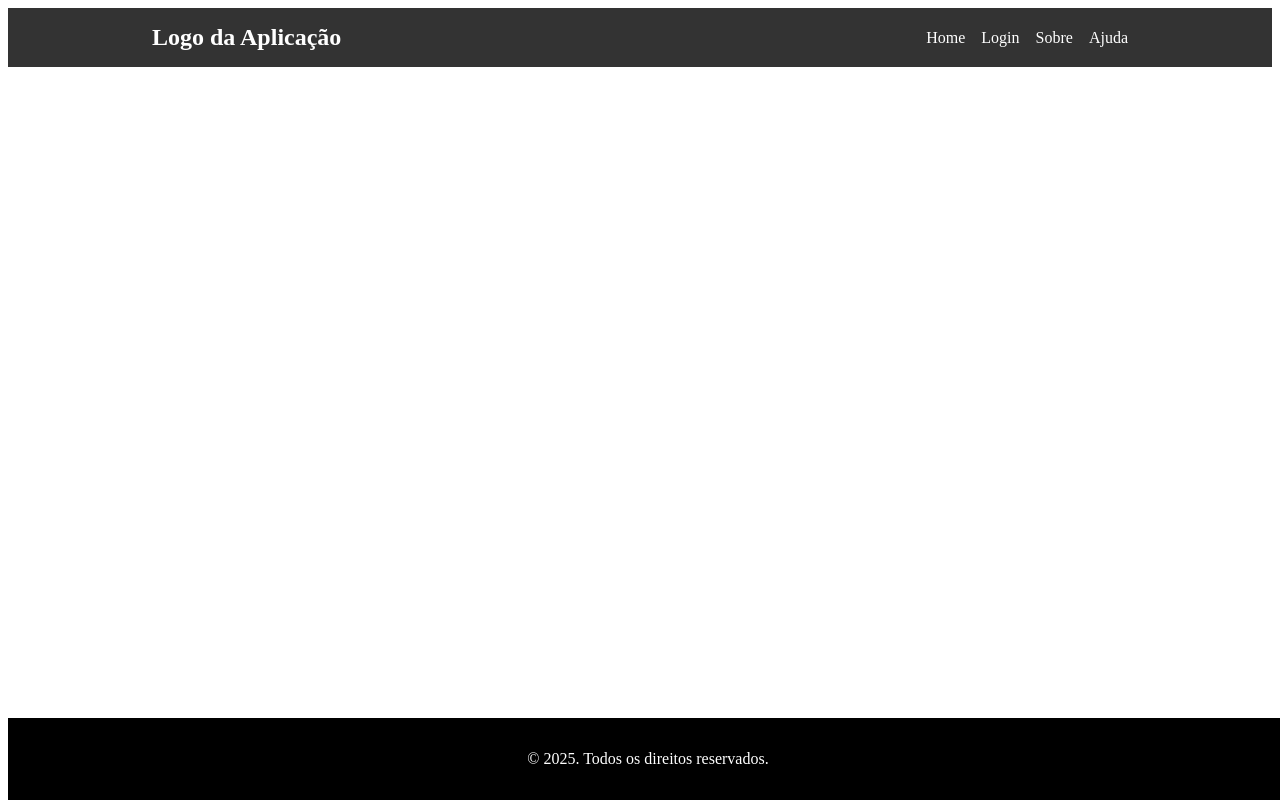
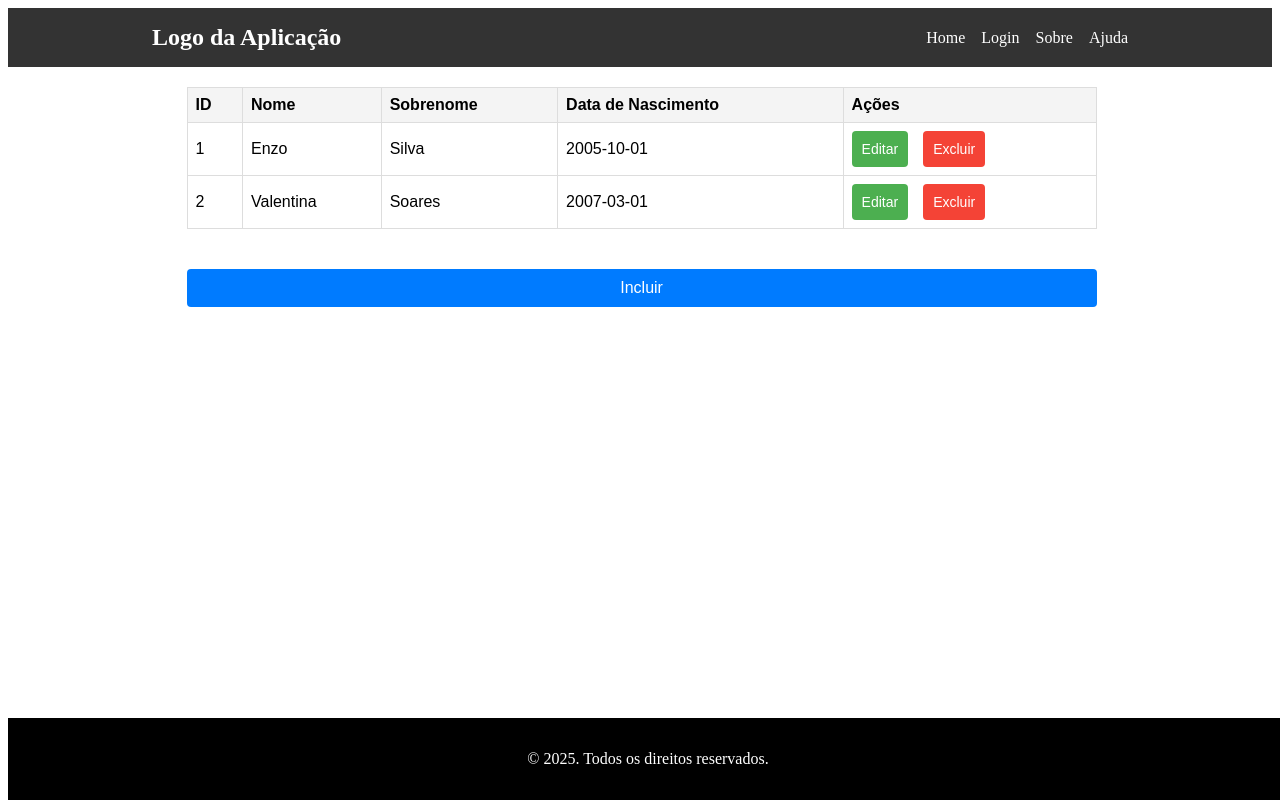
Before and after one commit to renatarsilva/angularcrud, an Angular app: page /pessoas in a window 1280 px wide. Before the commit this address led to /. Built offline with nearby package versions, Linux system fonts and the light colour scheme.

Commit message:
first commit

```diff
--- a/src/app/app.routes.ts
+++ b/src/app/app.routes.ts
@@ -1,6 +1,8 @@
 import { Routes } from '@angular/router';
 import { HomeComponent } from './pages/home/home.component';
 import { PessoaLoginComponent } from './pages/pessoa-login/pessoa-login.component';
+import { PessoaListagemComponent } from './pages/pessoa-listagem/pessoa-listagem.component';
+import { PessoaFormComponent } from './pages/pessoa-form/pessoa-form.component';
 
 export const routes: Routes = [
     {
@@ -12,6 +14,15 @@ export const routes: Routes = [
         path: 'pessoas/login',
         component: PessoaLoginComponent,
         title: 'Login',
+    },
+    {
+        path: 'pessoas',
+        component: PessoaListagemComponent,
+        title:'Lista de Pessoas'
+    }, {
+        path: 'pessoas/incluir',
+        component: PessoaFormComponent,
+        title: 'Sulivan'
     }
 
 ];
--- /dev/null
+++ b/src/app/core/services/pessoa.service.ts
@@ -0,0 +1,26 @@
+import { Injectable } from '@angular/core';
+import { Pessoa } from '../types/types';
+
+@Injectable({
+  providedIn: 'root'
+})
+export class PessoaService {
+
+  listar(): Pessoa[]{
+    return [
+      {
+        id:1,
+        nome:'Enzo',
+        sobrenome:'Silva',
+        dtNascimento: '2005-10-01'
+      },
+      {
+        id:2,
+        nome:'Valentina',
+        sobrenome:'Soares',
+        dtNascimento: '2007-03-01'
+      }
+    ]
+  }
+
+}
--- /dev/null
+++ b/src/app/core/types/types.ts
@@ -0,0 +1,6 @@
+export interface Pessoa {
+    id?: number;
+    nome: string,
+    sobrenome: string,
+    dtNascimento: string
+}
--- /dev/null
+++ b/src/app/pages/pessoa-form/pessoa-form.component.css
@@ -0,0 +1,71 @@
+.content-container {
+    display: flex;
+    flex-direction: column;
+    width: 80%;
+    margin-left: 128px;
+    text-align: left;
+}
+
+.content-container h1 {
+    font-size: 2rem;
+    margin-bottom: 1rem;
+}
+
+.content-container p {
+    font-size: 1.2rem;
+    color: #555;
+}
+
+form {
+    width: 100%;
+    padding: 10px;
+    margin: 0 auto;
+    display: flex;
+    flex-direction: column;
+    border: 1px solid #ddd;
+    border-radius: 8px;
+}
+
+.input-simples,
+.input-submeter {
+    width: 100%;
+    box-sizing: border-box;
+    padding: 8px 12px;
+    font-size: 16px;
+    border: 1px solid #ccc;
+    border-radius: 4px;
+    margin-bottom: 20px;
+}
+
+.input-submeter {
+    padding: 10px;
+    font-size: 16px;
+    color: #fff;
+    background-color: #007bff;
+    border: none;
+    border-radius: 4px;
+    cursor: pointer;
+    margin: 0 auto;
+}
+
+.mensagem {
+    margin: 16px auto;
+    border: 1px solid #ddd;
+    border-radius: 8px;
+    padding: 16px;
+    font-size: 16px;
+    font-family: 'Arial', sans-serif;
+    color: #333;
+    box-shadow: 0 4px 8px rgba(0, 0, 0, 0.1);
+}
+
+.form-principal {
+    width: 100%;
+    max-width: 400px;
+    margin: 0 auto;
+    display: flex;
+    flex-direction: column;
+    gap: 16px;
+    border: 1px solid #ddd;
+    border-radius: 8px;
+}
--- /dev/null
+++ b/src/app/pages/pessoa-form/pessoa-form.component.html
@@ -0,0 +1,14 @@
+<div class="content-container">
+  <h1>{{ titulo }}</h1>
+  <form>
+    <label for="input-nome">Nome</label><br>
+    <input class="input-simples" id="input-nome" name="input-nome" placeholder="Digite o primeiro nome" type="text" />
+    <label for="input-sobrenome">Sobrenome</label><br>
+    <input class="input-simples" id="input-sobrenome" name="input-sobrenome" placeholder="Digite o sobrenome" type="text" />
+    <label for="input-nascimento">Escolha a data de nascimento</label><br>
+    <input class="input-simples" id="input-nascimento" name="input-nascimento" type="date" />
+    <button class="input-submeter" >
+      Cadastrar
+    </button>
+  </form>
+</div>
--- /dev/null
+++ b/src/app/pages/pessoa-form/pessoa-form.component.ts
@@ -0,0 +1,12 @@
+import { Component } from '@angular/core';
+
+@Component({
+  selector: 'app-pessoa-form',
+  standalone: true,
+  imports: [],
+  templateUrl: './pessoa-form.component.html',
+  styleUrl: './pessoa-form.component.css'
+})
+export class PessoaFormComponent {
+  titulo = 'Cadastro de pessoas'
+}
--- /dev/null
+++ b/src/app/pages/pessoa-listagem/pessoa-listagem.component.css
@@ -0,0 +1,66 @@
+.content-container {
+    display: flex;
+    flex-direction: column;
+    width: 80%;
+    margin-left: 128px;
+    text-align: left;
+}
+
+table {
+    width: 90%;
+    border-collapse: collapse;
+    margin: 20px auto;
+    font-family: Arial, sans-serif;
+}
+
+th,
+td {
+    border: 1px solid #ddd;
+    padding: 8px;
+    text-align: left;
+}
+
+th {
+    background-color: #f4f4f4;
+    font-weight: bold;
+}
+
+tr:hover {
+    background-color: #f1f1f1;
+}
+
+button {
+    padding: 10px;
+    font-size: 14px;
+    border: none;
+    border-radius: 4px;
+    cursor: pointer;
+}
+
+.btn-editar {
+    background-color: #4CAF50;
+    color: white;
+    margin-right: 15px;
+}
+
+.btn-excluir {
+    background-color: #f44336;
+    color: white;
+}
+
+.btn-incluir {
+    display: block;
+    width: 90%;
+    margin: 20px auto;
+    padding: 10px 20px;
+    background-color: #007BFF;
+    color: white;
+    font-size: 16px;
+    border: none;
+    border-radius: 4px;
+    cursor: pointer;
+}
+
+.btn-incluir:hover {
+    background-color: #0056b3;
+}
--- /dev/null
+++ b/src/app/pages/pessoa-listagem/pessoa-listagem.component.html
@@ -0,0 +1,33 @@
+<div class="content-container">
+    <table>
+        <thead>
+            <tr>
+                <th>ID</th>
+                <th>Nome</th>
+                <th>Sobrenome</th>
+                <th>Data de Nascimento</th>
+                <th>Ações</th>
+            </tr>
+        </thead>
+        <tbody>
+            @for (item of listaPessoas; track item) {
+            <tr>
+                <td>
+                    {{item.id}}
+                </td>
+                <td>{{item.nome}}</td>
+                <td>{{item.sobrenome}}</td>
+                <td>{{item.dtNascimento}}</td>
+
+                <td>
+                    <button class="btn-editar" [routerLink]="['alterar', item.id]">Editar</button>
+                    <button class="btn-excluir">Excluir</button>
+                </td>
+
+            </tr>
+            }
+        </tbody>
+
+    </table>
+    <button class="btn-incluir">Incluir</button>
+</div>
--- /dev/null
+++ b/src/app/pages/pessoa-listagem/pessoa-listagem.component.ts
@@ -0,0 +1,22 @@
+import { Component, OnInit } from '@angular/core';
+import { PessoaService } from '../../core/services/pessoa.service';
+import { Pessoa } from '../../core/types/types';
+import { RouterModule } from '@angular/router';
+
+@Component({
+  selector: 'app-pessoa-listagem',
+  standalone: true,
+  imports: [RouterModule],
+  templateUrl: './pessoa-listagem.component.html',
+  styleUrl: './pessoa-listagem.component.css'
+})
+export class PessoaListagemComponent implements OnInit {
+
+  listaPessoas: Pessoa[]=[];
+
+  constructor(private service: PessoaService){}
+
+  ngOnInit(): void {
+    this.listaPessoas = this.service.listar();
+  }
+}
```
